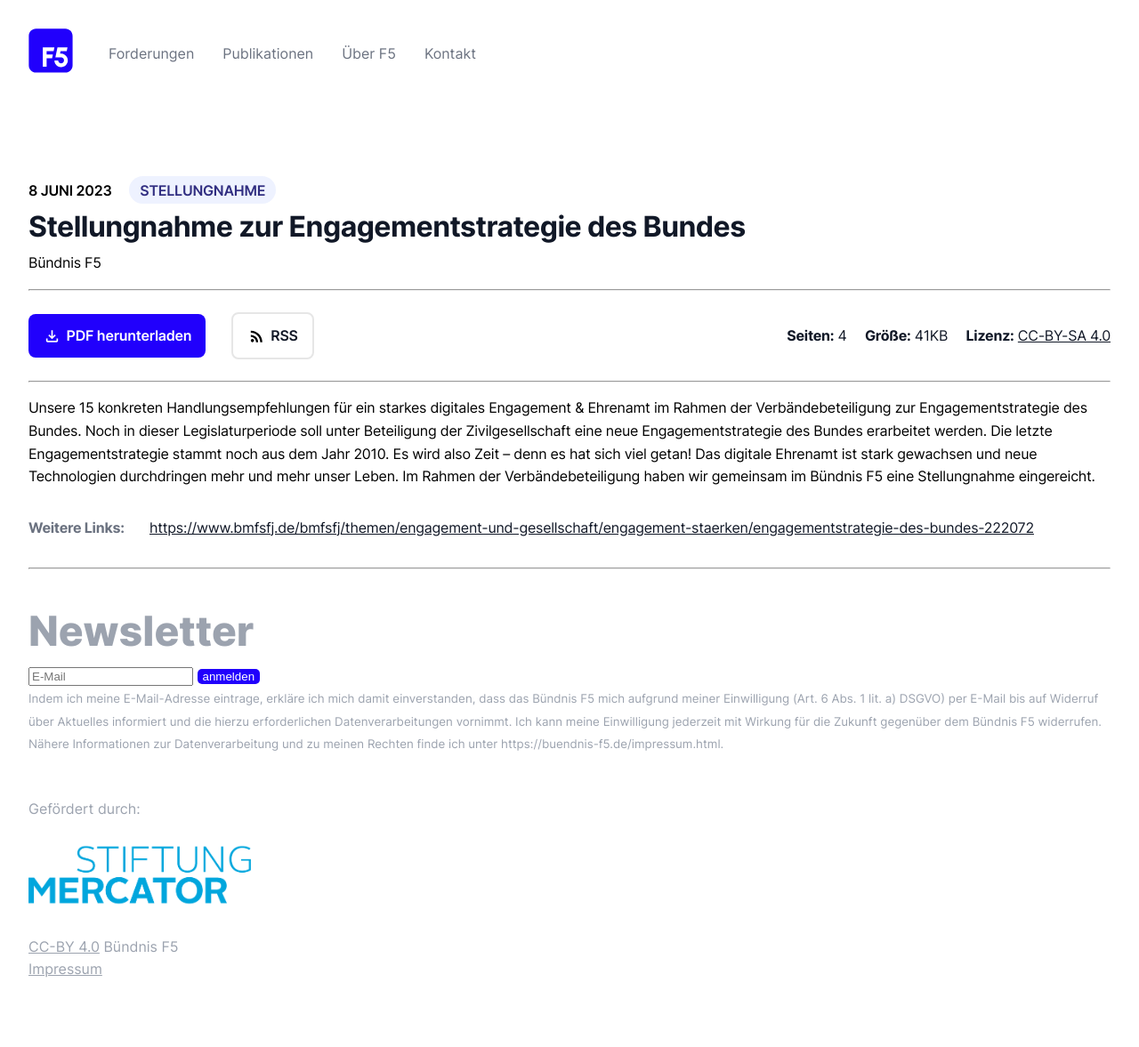
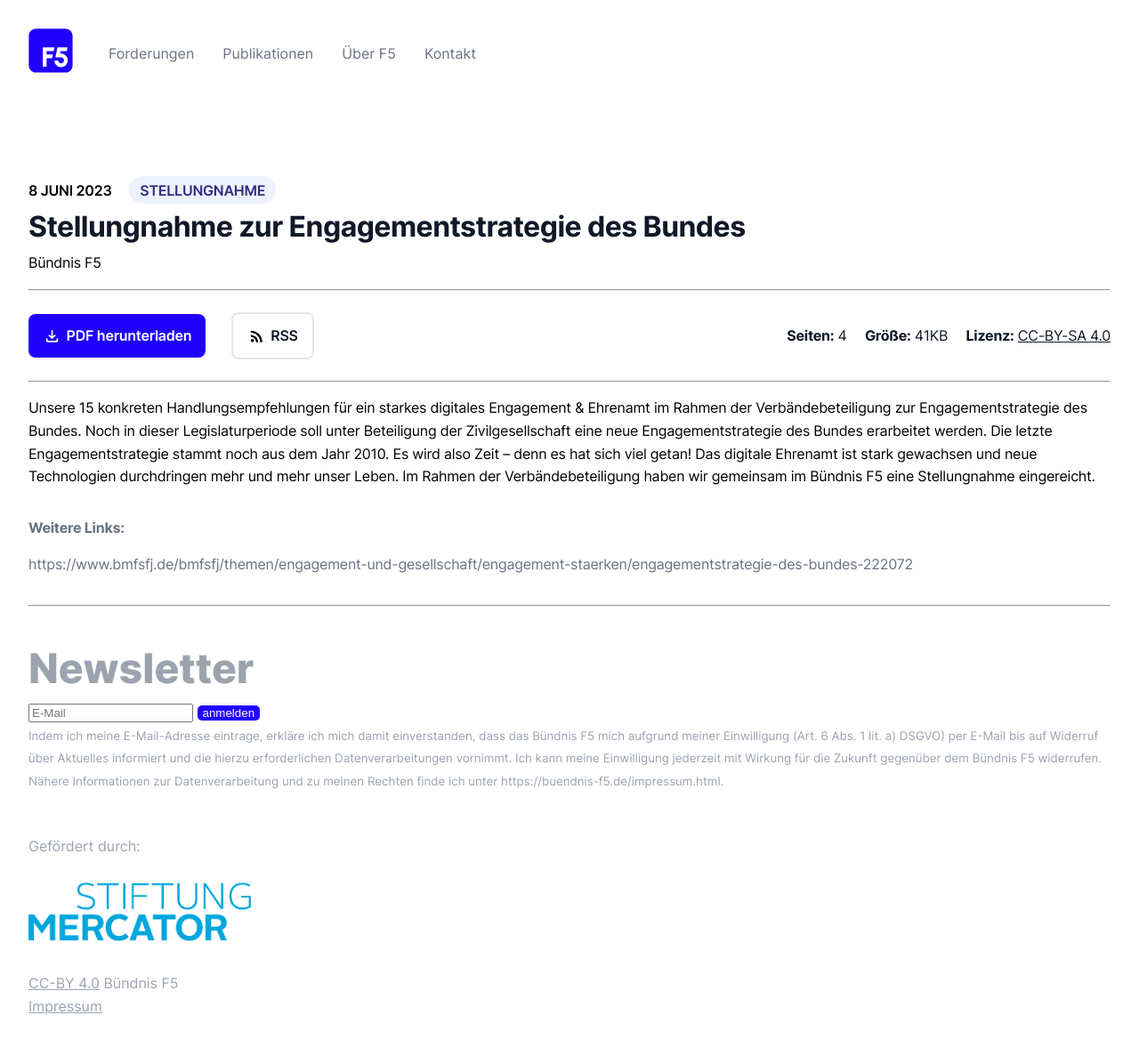
Before and after one commit to okfde/buendnis-f5, a Jekyll site: the page built from _publikationen/engagementstrategie.md, in a window 1280 px wide. Shown: the whole page at 89% size. Built offline with Jekyll 4.4.1, drawn with Linux system fonts in a browser that asks for light colours; before the commit the page ends 1135 px from its top, so only the background shows below that.

Commit message:
More links set to markdown

```diff
--- a/_layouts/publikation.html
+++ b/_layouts/publikation.html
@@ -59,7 +59,9 @@
                 <hr class="full-hr">
                 <div class="publication-content">{{ content }}</div>
                 {% if page.extra %}
-                <p class="publication-extra"><strong>Weitere Links:</strong> <a href="{{ page.extra }}" target="_blank" rel="noopener noreferrer">{{ page.extra }}</a></p>
+                {% assign extras =  page.extra | join: ','  | split: ',' %}
+                <p class="publication-extra"><strong>Weitere Links:</strong></p>
+                {% for extra in extras %}{{ extra | markdownify }}{% endfor %}
                 {% endif %}
             </article>
             <hr class="light-hr">
--- a/publikationen.html
+++ b/publikationen.html
@@ -141,7 +141,7 @@
                     current[0].className = current[0].className.replace(" categorized", "");
                     this.className += " categorized";
                     categoryDetail.removeAttribute('open');
-                    //categoryCurrent.innerText = this.innerText;
+                    categoryCurrent.innerText = this.innerText;
                 });
             }
         </script>
@@ -161,7 +161,7 @@
                     );
                     this.className += " filtered";
                     yearDetail.removeAttribute("open");
-                    //yearCurrent.innerText = this.innerText;
+                    yearCurrent.innerText = this.innerText;
                 });
             }
         </script>
```
